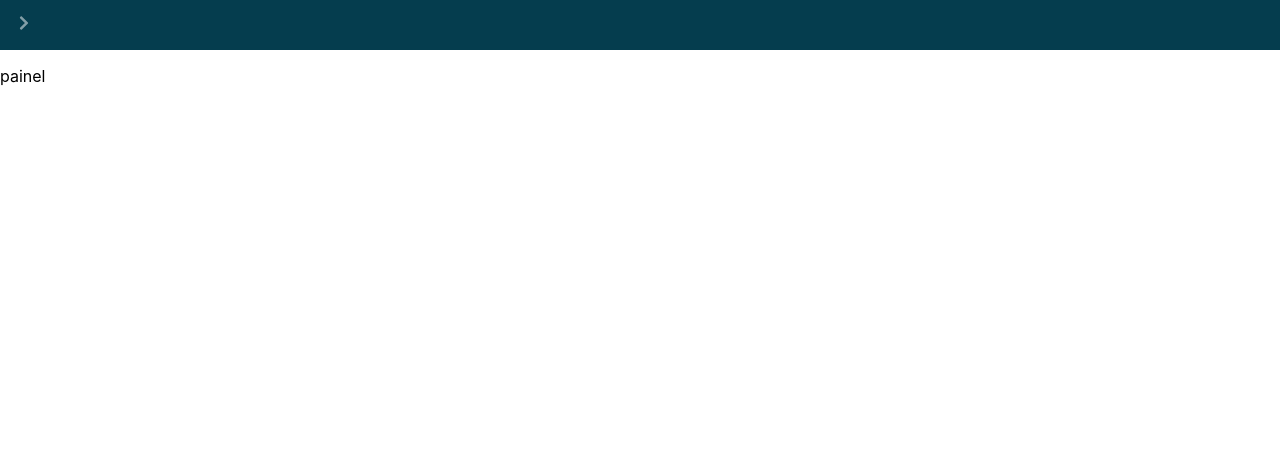
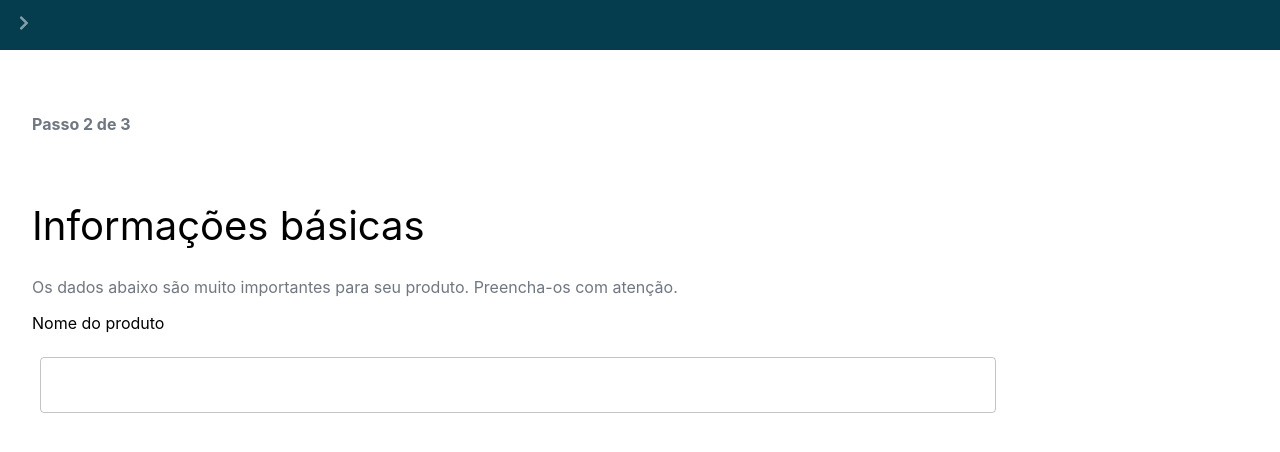
Before and after one commit to schwarzpanzer98/hotpmovil, a Next.js app: page /InfoCourse in a window 1280 px wide. Shown: the top 452 px of the page. Built offline with nearby package versions, Linux system fonts and the light colour scheme.

Commit message:
update infoCourse page

```diff
--- a/component/Input/index.js
+++ b/component/Input/index.js
@@ -1,7 +1,6 @@
 import React, { useState } from 'react';
 import FormControl from '@material-ui/core/FormControl';
 import TextField from '@material-ui/core/TextField';
-
 
 function Input({ label }) {
 
--- /dev/null
+++ b/component/StepComponent/index.js
@@ -0,0 +1,22 @@
+import * as React from "react";
+import IconButton from "@material-ui/core/IconButton";
+import OutlinedInput from "@material-ui/core/OutlinedInput";
+import InputLabel from "@material-ui/core/InputLabel";
+import InputAdornment from "@material-ui/core/InputAdornment";
+import Button from "@material-ui/core/Button";
+import FormControl from "@material-ui/core/FormControl";
+import Visibility from "@material-ui/icons/Visibility";
+import VisibilityOff from "@material-ui/icons/VisibilityOff";
+import styles from '../../styles/StepComponent.module.css';
+
+function StepComponent( { step }) {
+  return (
+    <>
+      <div className={styles.container}>
+        <p className={styles.steps}>Passo {step} de 3 </p>
+      </div>
+    </>
+  );
+}
+
+export default StepComponent;
--- a/pages/InfoCourse/index.js
+++ b/pages/InfoCourse/index.js
@@ -5,20 +5,35 @@ import "grapesjs/dist/css/grapes.min.css";
 import "grapesjs-preset-webpage";
 import "grapesjs-preset-newsletter";
 import Head from "next/head";
-import SideBar from '../../component/SideBar'
+import SideBar from "../../component/SideBar";
+import StepComponent from "../../component/StepComponent";
 import { BrorwserRouter as Router, Switch, Route } from "react-router";
 import Link from "next/link";
+import styles from "../../styles/InfoCourse.module.css";
+import Input from "../../component/Input";
 
-export default function Panel() {
-
+export default function InfoCourse() {
   return (
     <>
       <Head>
         <title>Info</title>
         <link rel="icon" href="/favicon.ico" />
       </Head>
-        <SideBar name="Nicolas Estanislau" />
-        <p>painel</p>
+      <SideBar name="Nicolas Estanislau" />
+      <div className={styles.main}>
+        <StepComponent step={2} />
+        <div className={styles.container}>
+          <h1 className={styles.title}>Informações básicas</h1>
+          <p className={styles.text}>
+            Os dados abaixo são muito importantes para seu produto. Preencha-os
+            com atenção.
+          </p>
+          <p>Nome do produto</p>
+          <Input
+            name="user"
+          />
+        </div>
+      </div>
     </>
   );
 }
--- a/pages/Login/index.js
+++ b/pages/Login/index.js
@@ -37,7 +37,7 @@ function Login({}) {
           </div>
           <Input
             onChange={onChange}
-            name="user"
+            name="name"
             label="Seu usuário"
             value={values.user}
           />
--- /dev/null
+++ b/styles/InfoCourse.module.css
@@ -0,0 +1,18 @@
+.main {
+  padding: 0px 32px;
+  margin-top: 24px;
+}
+
+.container {
+    margin-right: 260px;
+}
+
+.title {
+  font-size: 2.5rem;
+  font-weight: 400;
+  padding-top: 40px;
+}
+
+.text {
+  color: #707780;
+}
--- /dev/null
+++ b/styles/StepComponent.module.css
@@ -0,0 +1,9 @@
+.steps {
+    color: #707780;
+    font-weight: 700;
+}
+
+.container {
+    padding-top: 24px;
+    margin-bottom: 16px;
+}
```
